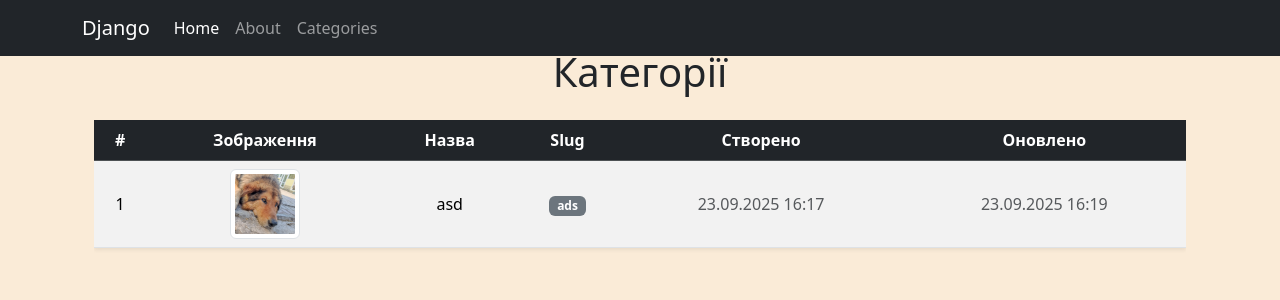
After one commit to PiterTimch/SimplePythonMVT, a Django app: page /categories/ in a window 1280 px wide. The commit adds this page. Shown: the top 300 px of the page. Run offline with Django 5.2, Linux system fonts and the light colour scheme; data comes from the database, SQL or seed files in the repository.

Commit message:
Implement category management with views, forms, and templates

```diff
--- /dev/null
+++ b/djangomvt/categories/templates/categories.html
@@ -0,0 +1,44 @@
+{% extends "layout.html" %}
+
+{% block content %}
+<div class="container mt-5">
+    <h1 class="text-center mb-4">Категорії</h1>
+
+    <div class="table-responsive">
+        <table class="table table-hover table-striped align-middle shadow-sm">
+            <thead class="table-dark text-center">
+                <tr>
+                    <th scope="col">#</th>
+                    <th scope="col">Зображення</th>
+                    <th scope="col">Назва</th>
+                    <th scope="col">Slug</th>
+                    <th scope="col">Створено</th>
+                    <th scope="col">Оновлено</th>
+                </tr>
+            </thead>
+            <tbody>
+                {% for category in categories %}
+                <tr>
+                    <td class="text-center">{{ forloop.counter }}</td>
+                    <td class="text-center">
+                        {% if category.image %}
+                            <img src="{{ category.image.url }}" alt="{{ category.name }}" class="img-thumbnail" style="width: 70px; height: 70px; object-fit: cover;">
+                        {% else %}
+                            <span class="text-muted">Немає</span>
+                        {% endif %}
+                    </td>
+                    <td class="text-center">{{ category.name }}</td>
+                    <td class="text-center"><span class="badge bg-secondary">{{ category.slug }}</span></td>
+                    <td class="text-muted text-center">{{ category.created_at|date:"d.m.Y H:i" }}</td>
+                    <td class="text-muted text-center">{{ category.updated_at|date:"d.m.Y H:i" }}</td>
+                </tr>
+                {% empty %}
+                <tr>
+                    <td colspan="6" class="text-center text-muted">Категорій ще немає</td>
+                </tr>
+                {% endfor %}
+            </tbody>
+        </table>
+    </div>
+</div>
+{% endblock content %}
--- /dev/null
+++ b/djangomvt/categories/urls.py
@@ -0,0 +1,9 @@
+from django.urls import path
+from . import views
+
+app_name = 'categories'
+
+urlpatterns = [
+    path('', views.show_categories, name='show_categories'),
+    path('add/', views.add_category, name='add_category'),
+]
--- a/djangomvt/categories/views.py
+++ b/djangomvt/categories/views.py
@@ -1,3 +1,22 @@
 from django.shortcuts import render
+from .models import Category
+from .forms import CategoryForm
+from django.shortcuts import redirect
 
 # Create your views here.
+
+def show_categories(request):
+    categories = Category.objects.all()
+
+    return render(request, 'categories.html', {'categories': categories})
+
+def add_category(request):
+    if request.method == 'POST':
+        form = CategoryForm(request.POST, request.FILES)
+        if form.is_valid():
+            form.save()
+            return redirect('categories:show_categories')
+    else:
+        form = CategoryForm()
+
+    return render(request, 'add_category.html', {'form': form})
--- a/djangomvt/mysite/urls.py
+++ b/djangomvt/mysite/urls.py
@@ -18,10 +18,12 @@ from django.contrib import admin
 from django.urls import path
 from django.conf.urls.static import static
 from django.conf import settings
+from django.urls import include
 
 from . import views
 
 urlpatterns = [
+    path('categories/', include('categories.urls')),
     path('admin/', admin.site.urls),
     path('', views.homePage, name='homePage'),
     path('about/', views.about, name='about'),
--- a/djangomvt/templates/layout.html
+++ b/djangomvt/templates/layout.html
@@ -26,7 +26,7 @@
                             <a class="nav-link" href="/about">About</a>
                         </li>
                         <li class="nav-item">
-                            <a class="nav-link disabled" aria-disabled="true">Disabled</a>
+                            <a class="nav-link" href="/categories">Categories</a>
                         </li>
                     </ul>
 
```
Also changed, not shown: djangomvt/categories/forms.py (added, +11 -0 lines), djangomvt/categories/templates/add_category.html (added, +7 -0 lines).
